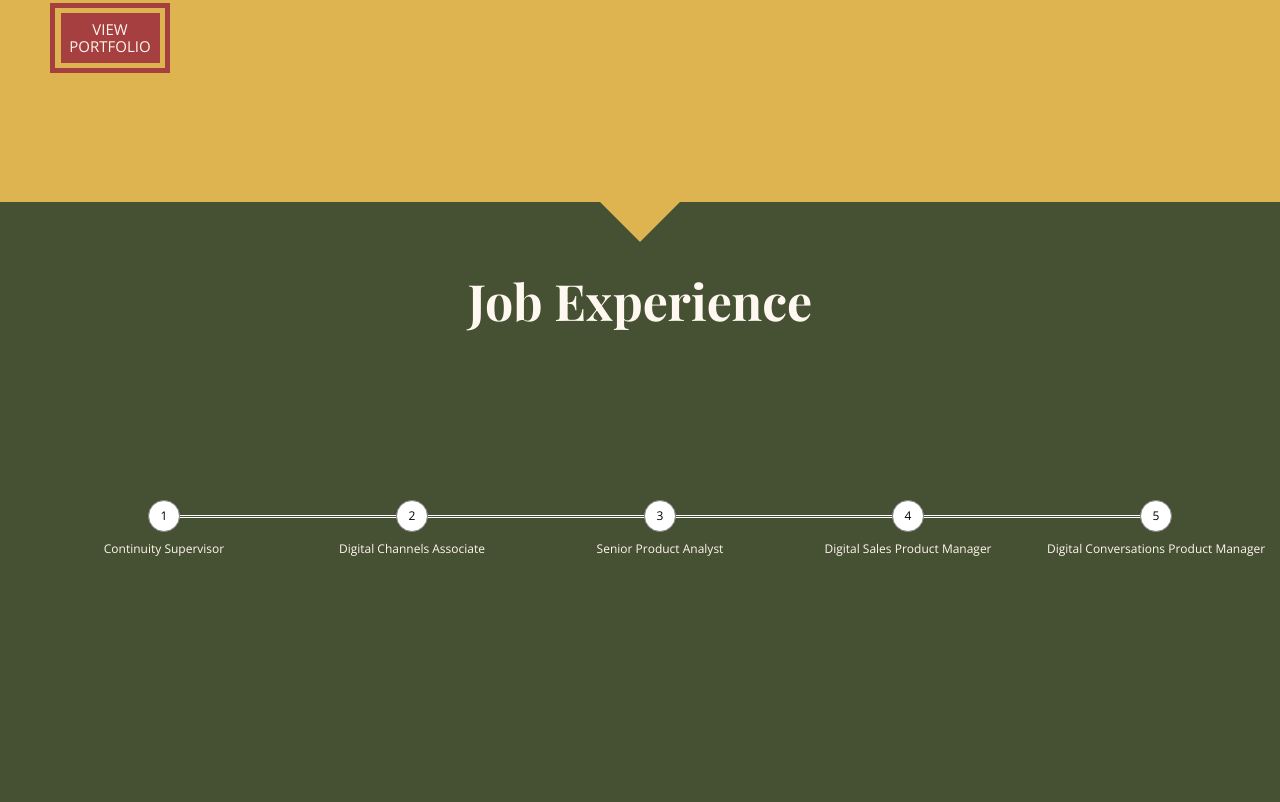
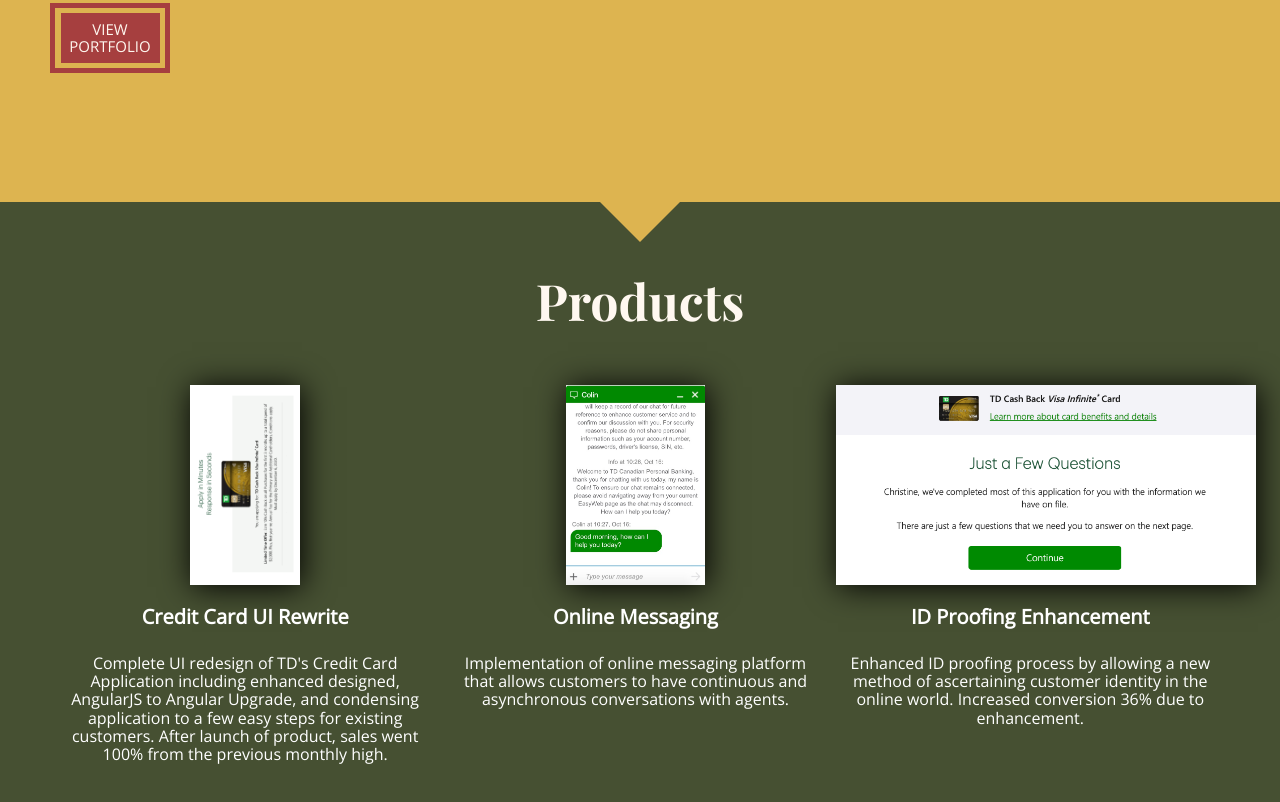
Before and after one commit to christinebonk/christinebonk.github.io, a plain HTML site: page index.html in a window 1280 px wide. Shown: the part 598-1400 px from the top of the page. Drawn offline with nearby package versions, Linux system fonts and the light colour scheme; some packages are replaced by stand-ins of ours; a script that the page names is missing.

Commit message:
added products

```diff
--- a/assets/css/style.css
+++ b/assets/css/style.css
@@ -406,65 +406,40 @@ div.button-border {
 
 }
 
-/*Progress Bar*/
+/* Portfolio Styles */
 
-.progress-container {
-	width: 100%;
-	position: relative;
-	top: 20%;
+.product {
+	margin: 5px;
+	width: 33%;
 }
 
-.progress-container a {
-	text-transform: capitalize;
+
+.product img {
+	max-height: 200px;
+	box-shadow: 2px 2px 30px ;
+	display: block;
+	margin-left: auto;
+	margin-right: auto;
 }
 
-.progress-bar {
-	counter-reset: step;
+figcaption.product-caption {
+	text-align: center;
+	font-size: 2rem;
+	font-weight: bold;
+	color: white;
 }
 
-.progress-bar li {
-	list-style-type: none;
-	float: left;
-	width: 20%;
-	position: relative;
+p.product-description {
+	font-size: 1.6rem;
+	color: white;
+	padding: 10px;
 	text-align: center;
-	font-size: 1.2rem;
 }
 
-.progress-bar li:hover:before {
-	background-color: #A63F3F;
-	transition: 0.5s;
-	color: white;
-	cursor: pointer;
+
+
+#product-container {
+	display: flex;
+	justify-content: center;
+	margin: 50px;
 }
-
-.progress-bar li:before {
-	content: counter(step);
-	counter-increment: step;
-	width: 30px;
-	height: 30px;
-	border: 1px solid grey;
-	display: block;
-	text-align: center;
-	margin: 0 auto 10px;
-	border-radius: 50%;
-	line-height: 30px;
-	position: relative;
-	background-color: white;
-	z-index: 1;
-}
-
-.progress-bar li:after {
-	content: "";
-	position: absolute;
-	width: 100%;
-	height: 1px;
-	border: 1px solid white;
-	top: 15px;
-	left: -50%;
-	z-index: 0;
-}
-
-.progress-bar li:first-child:after {
-	content: none;
-}
--- a/index.html
+++ b/index.html
@@ -42,15 +42,35 @@
 		</div>
 		<!--Resume Section-->
 		<section id="resume">
-			<h2>Job Experience</h2>
-			<div class="progress-container">
-				<ul class="progress-bar clearfix">
-					<li><a href="/goals">Continuity Supervisor</a></li>
-					<li><a href="/networth">Digital Channels Associate</a></li>
-					<li><a href="/income">Senior Product Analyst</a></li>
-					<li><a href="/budget">Digital Sales Product Manager</a></li>
-					<li><a href="/result">Digital Conversations Product Manager</a></li>
-				</ul>
+			<h2>Products</h2>
+			<div id="product-container">
+				<div class="product">
+					<div class="product-img">
+						<img src="assets/images/getting-started.png" alt="Getting Started Page for Credit Card Application">
+					</div>
+					<div class="product-text">
+						<figcaption class="product-caption">Credit Card UI Rewrite</figcaption>
+						<p class="product-description">Complete UI redesign of TD's Credit Card Application including enhanced designed, AngularJS to Angular Upgrade, and condensing application to a few easy steps for existing customers. After launch of product, sales went 100% from the previous monthly high.</p>
+					</div>
+				</div>
+				<div class="product">
+					<div class="product-img">
+						<img src="assets/images/chat-2.jpeg" alt="Chat Application on Banking Website">
+					</div>
+					<div class="product-text">
+						<figcaption class="product-caption">Online Messaging</figcaption>
+						<p class="product-description">Implementation of online messaging platform that allows customers to have continuous and asynchronous conversations with agents.</p>
+					</div>
+				</div>
+				<div class="product">
+					<div class="product-img">
+						<img src="assets/images/your-info.png" alt="Application Information being Prefilled">
+					</div>
+					<div class="product-text">
+						<figcaption class="product-caption">ID Proofing Enhancement</figcaption>
+						<p class="product-description">Enhanced ID proofing process by allowing a new method of ascertaining customer identity in the online world. Increased conversion 36% due to enhancement.</p>
+					</div>
+				</div>
 			</div>
 		</section>
 		<!--Triange-->
```
Also changed, not shown: assets/images/chat-2.jpeg (added), assets/images/getting-started.png (added), assets/images/your-info.png (added), 3 other files.
